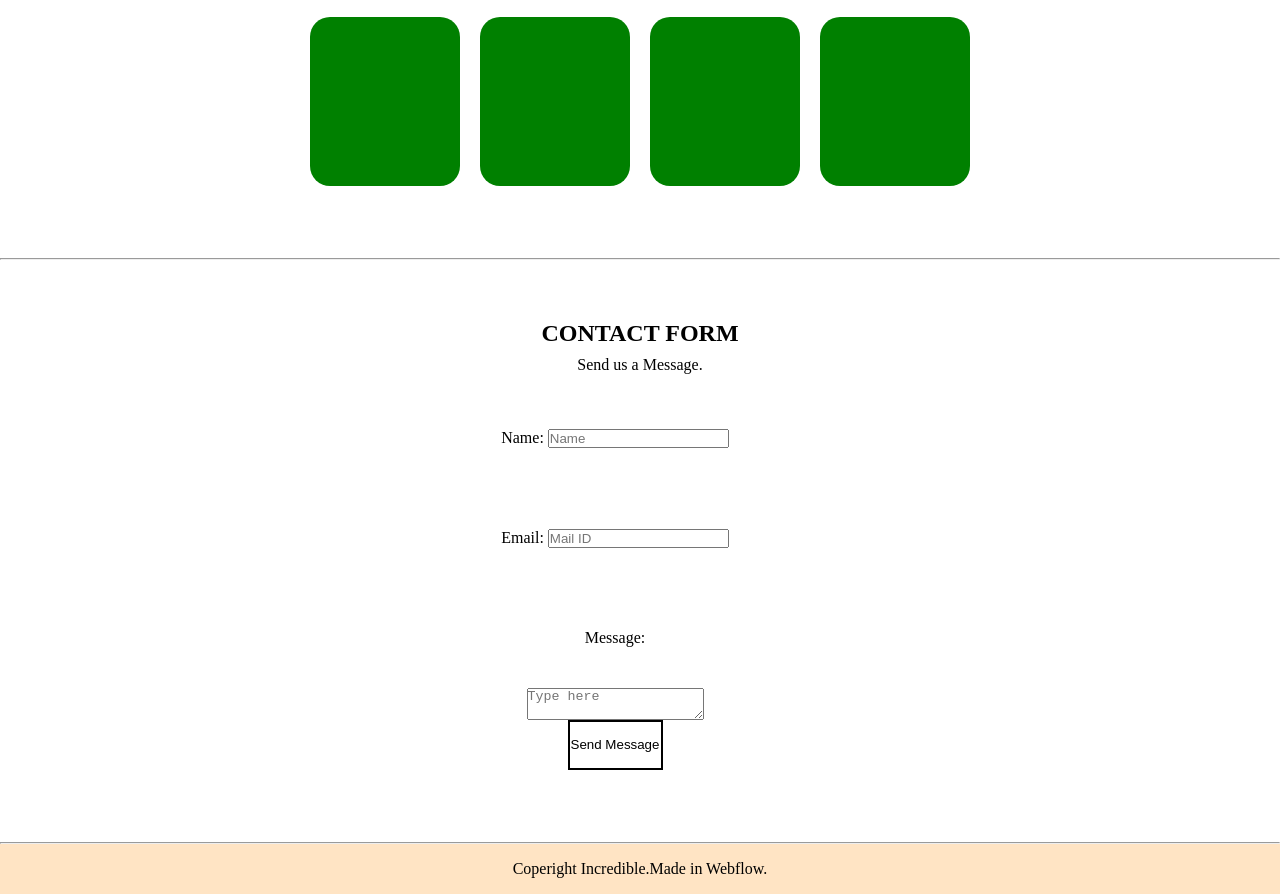
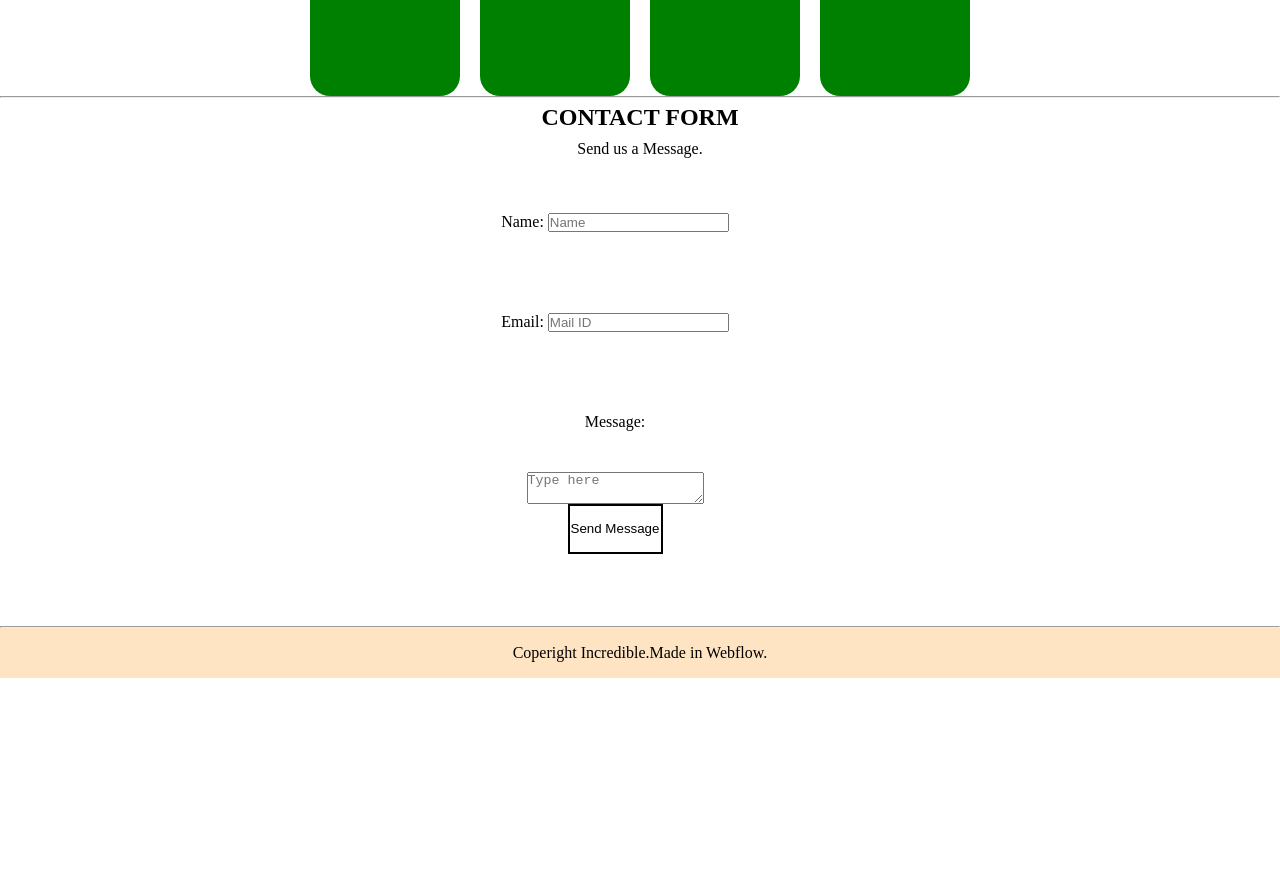
Before and after one commit to Sanjana-B31/web, a plain HTML site: page New folder/ex2.html in a window 1280 px wide. Shown: the part 1985-2879 px from the top of the page. After the commit the page ends 2663 px from the top, so only its background shows below. Drawn offline with Linux system fonts and the light colour scheme.

Commit message:
Update ex2.html

```diff
--- a/New folder/ex2.html
+++ b/New folder/ex2.html
@@ -8,7 +8,9 @@
                 padding: 0px;
                 margin: 0px;
             }
-
+            .container{
+                gap:50px;
+            }
             .div1{
                 padding: 0px;
                 margin: 0px;
@@ -201,6 +203,7 @@
             }
 
         </style>
+        <div class="container">
         <header>
         <div class="div1">
             <p class="p1">WELCOME TO STYLISH FACTORY</p>
@@ -211,7 +214,6 @@
                 <a href="reg.html" target="_blank">
                 <button onclick="Register">Register</button></a></center>
         </div></header>
-        <br><br><br>
         <section>
         <h1>OUR FACTORY ITEMS</h1>
         <p> Come and get your fit and comfort.<br><br></p>
@@ -240,7 +242,7 @@
         <div class="div2">
             <h1>CONTACT US</h1>
             <button >click me to call</button><br>
-        </div><br><br>
+        </div>
         <div id="continer">
         <h1>WE HAVE SOME VARIETY FOR YOU</h1>
         <p>Womens,Mens,Baby cloths and accessories and footwear are available here</p>
@@ -254,8 +256,7 @@
         <div class="indiv in7" ></div>
         <div class="indiv in8" ></div>
         </div></div>
-        <br><br><br><br>
-        <hr><br><br><br>
+        <hr>
         <h1>CONTACT FORM</h1>
         <p>Send us a Message.</p>
         <div class="div4">
@@ -274,5 +275,7 @@
         <footer>
             Coperight Incredible.Made in Webflow.
         </footer>
+        </div>
     </body>
+
 </html
```
